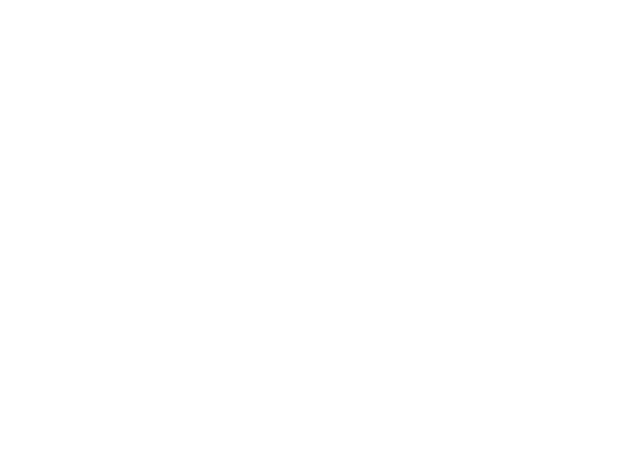
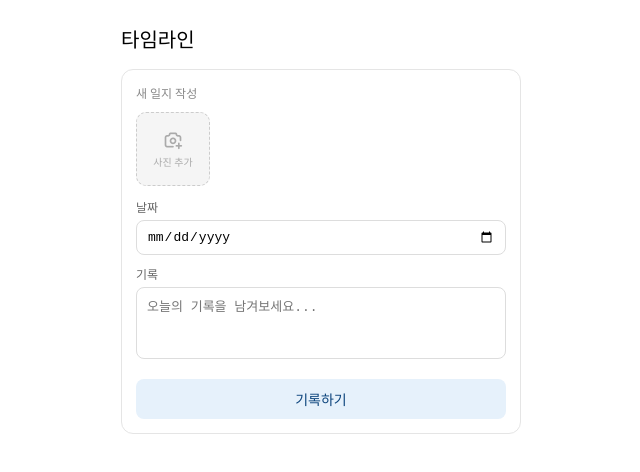
Before and after one commit to chungmya/toyproject.plantPlanner, a Vue app: page /diary in a window 1280 px wide. Shown: the top 472 px of the page, without its empty margins (319-959 px from the left). Built offline with nearby package versions, Linux system fonts and the light colour scheme.

Commit message:
[feat] timeline장표 만들기 diaryView

```diff
--- /dev/null
+++ b/src/assets/scss/pages/DiaryView.scss
@@ -0,0 +1,188 @@
+.diary {
+  padding: 16px;
+  max-width: 400px;
+  margin: 0 auto;
+
+  &__header {
+    margin-bottom: 16px;
+  }
+
+  &__title {
+    font-size: 20px;
+    font-weight: 500;
+    margin: 0;
+  }
+
+  &__form {
+    background: #fff;
+    border: 1px solid #e5e5e5;
+    border-radius: 12px;
+    padding: 14px;
+    margin-bottom: 20px;
+  }
+
+  &__form-label {
+    font-size: 12px;
+    font-weight: 500;
+    color: #888;
+    margin: 0 0 10px;
+  }
+
+  &__submit {
+    width: 100%;
+    margin-top: 10px;
+    background: #e6f1fb;
+    border: none;
+    color: #0c447c;
+    font-weight: 500;
+    padding: 10px;
+    border-radius: 8px;
+    font-size: 14px;
+    cursor: pointer;
+  }
+}
+
+.photo-upload {
+  width: 72px;
+  height: 72px;
+  border-radius: 10px;
+  background: #f5f5f5;
+  border: 1.5px dashed #ccc;
+  display: flex;
+  flex-direction: column;
+  align-items: center;
+  justify-content: center;
+  gap: 4px;
+  color: #aaa;
+  cursor: pointer;
+  margin-bottom: 12px;
+
+  i {
+    font-size: 20px;
+  }
+
+  span {
+    font-size: 10px;
+  }
+
+  &__preview {
+    width: 100%;
+    height: 100%;
+    object-fit: cover;
+    border-radius: 10px;
+  }
+}
+
+.form-group {
+  display: flex;
+  flex-direction: column;
+  margin-bottom: 10px;
+
+  label {
+    font-size: 12px;
+    font-weight: 500;
+    color: #666;
+    margin-bottom: 4px;
+  }
+
+  input,
+  textarea {
+    border: 1px solid #ddd;
+    border-radius: 8px;
+    padding: 8px 10px;
+    font-size: 13px;
+    box-sizing: border-box;
+    width: 100%;
+  }
+
+  textarea {
+    height: 72px;
+    resize: none;
+  }
+}
+
+.timeline {
+  list-style: none;
+  padding: 0;
+  margin: 0;
+
+  &__item {
+    display: flex;
+    gap: 12px;
+    position: relative;
+  }
+
+  // 타임라인 왼쪽 줄기 영역
+  &__dot {
+    width: 10px;
+    height: 10px;
+    border-radius: 50%;
+    background: #639922;
+    flex-shrink: 0;
+    margin-top: 6px;
+    position: relative;
+    z-index: 1;
+  }
+
+  &__line {
+    position: absolute;
+    left: 4px; // dot 중앙에 맞춤 (dot 10px / 2 = 5px - line 1.5px / 2)
+    top: 16px; // dot 아래부터 시작
+    bottom: 0;
+    width: 1.5px;
+    background: #e5e5e5;
+  }
+
+  // 마지막 아이템은 선 없애기
+  &__item:last-child &__line {
+    display: none;
+  }
+
+  &__card {
+    background: #fff;
+    border: 1px solid #e5e5e5;
+    border-radius: 12px;
+    padding: 12px;
+    margin-bottom: 12px;
+    flex: 1;
+    position: relative;
+  }
+
+  &__date {
+    font-size: 11px;
+    color: #aaa;
+    margin: 0 0 8px;
+  }
+
+  &__photo {
+    width: 100%;
+    height: 140px;
+    object-fit: cover;
+    border-radius: 8px;
+    margin-bottom: 8px;
+    display: block;
+  }
+
+  &__note {
+    font-size: 13px;
+    color: #333;
+    margin: 0;
+    line-height: 1.6;
+  }
+
+  &__delete {
+    position: absolute;
+    top: 10px;
+    right: 10px;
+    background: none;
+    border: none;
+    color: #ccc;
+    cursor: pointer;
+    font-size: 16px;
+    padding: 0;
+
+    &:hover {
+      color: #e24b4a;
+    }
+  }
+}
--- a/src/stores/diary.js
+++ b/src/stores/diary.js
@@ -1,16 +1,31 @@
 import { defineStore } from 'pinia'
-import { ref } from 'vue'
+import { ref, watch } from 'vue'
 
 export const useDiaryStore = defineStore('diary', () => {
-  const entries = ref([])
+
+  // localStorage에서 불러오기
+  const saved = localStorage.getItem('diaries')
+  const entries = ref(saved ? JSON.parse(saved) : [])
+
+  // 바뀌면 자동 저장
+  watch(entries, (newValue) => {
+    localStorage.setItem('diaries', JSON.stringify(newValue))
+  },
+    {deep : true}
+  )
 
   function addEntry(entry) {
-    entries.value.push({ id: Date.now(), date: new Date().toISOString(), ...entry })
+    //최신 일자가 위로쌓임
+    entries.value.unshift({ id: Date.now(), date: new Date().toISOString(), ...entry })
+  }
+
+  function removeEntry(id) {
+    entries.value = entries.value.filter(e => e.id !== id)
   }
 
   function getEntriesByPlant(plantId) {
     return entries.value.filter(e => e.plantId === plantId)
   }
 
-  return { entries, addEntry, getEntriesByPlant }
+  return { entries, addEntry, removeEntry, getEntriesByPlant }
 })
--- a/src/views/DiaryView.vue
+++ b/src/views/DiaryView.vue
@@ -1,11 +1,98 @@
 <template>
   <div class="diary">
-    <!-- 관리 일지 목록 -->
+    <header class="diary__header">
+      <h1 class="diary__title">타임라인</h1>
+    </header>
+
+    <!-- 일지 작성 폼 -->
+    <div class="diary__form">
+      <p class="diary__form-label">새 일지 작성</p>
+
+      <form class="diary-add__from" @submit.prevent="handleSubmit">
+        <div class="photo-upload" @click="triggerFileInput">
+          <div v-if="photoPreview">
+            <img :src="photoPreview" class="photo-upload__preview" />
+          </div>
+          <template v-else>
+            <i class="ti ti-camera-plus" aria-hidden="true"></i>
+            <span>사진 추가</span>
+          </template>
+        </div>
+        <input ref="fileInput" type="file" accept="image/*" style="display: none" @change="handlePhotoChange" />
+        <div class="form-group">
+          <label for="date">날짜</label>
+          <input id="date" type="date" v-model="selectedDate" />
+        </div>
+
+        <div class="form-group">
+          <label for="note">기록</label>
+          <textarea id="note" v-model="selectedNote" placeholder="오늘의 기록을 남겨보세요..."></textarea>
+        </div>
+
+        <button type="submit" class="diary__submit">기록하기</button>
+      </form>
+    </div>
+
+    <!-- 타임라인 목록 -->
+    <ul class="timeline">
+      <li class="timeline__item" v-for="entry in diaryStore.entries" :key="entry.id">
+        <div class="timeline__dot"></div>
+        <div class="timeline__line"></div>
+        <div class="timeline__card">
+          <p class="timeline__date">{{ entry.date }}</p>
+          <img v-if="entry.photo" class="timeline__photo" :src="entry.photo" alt="일지 사진" />
+          <p class="timeline__note">{{ entry.note }}</p>
+          <button type="button" class="timeline__delete" @click="diaryStore.removeEntry(entry.id)">
+            <i class="ti ti-trash" aria-hidden="true"></i>
+          </button>
+        </div>
+      </li>
+    </ul>
   </div>
 </template>
 
 <script setup>
-import { useDiaryStore } from '@/stores/diary'
+import { useDiaryStore } from "@/stores/diary";
+import "@/assets/scss/pages/DiaryView.scss";
+import { ref } from "vue";
 
-const diaryStore = useDiaryStore()
+const diaryStore = useDiaryStore();
+
+//사진 업로드
+const fileInput = ref(null);
+const photoPreview = ref(null);
+
+function triggerFileInput() {
+  fileInput.value.click();
+}
+
+function handlePhotoChange(event) {
+  const file = event.target.files[0];
+  if (file) {
+    const reader = new FileReader();
+    reader.onload = (e) => {
+      photoPreview.value = e.target.result;
+    };
+    reader.readAsDataURL(file);
+  }
+}
+
+//제출 버튼
+const selectedDate = ref("");
+const selectedNote = ref("");
+
+function handleSubmit() {
+  if (!selectedNote.value.trim()) return; // 기록이 비어있으면 제출하지 않음
+
+  diaryStore.addEntry({
+    date: selectedDate.value,
+    note: selectedNote.value,
+    photo: photoPreview.value,
+  });
+
+  //폼 제출후 초기화
+  selectedDate.value = "";
+  selectedNote.value = "";
+  photoPreview.value = null;
+}
 </script>
--- a/src/views/PlantAddView.vue
+++ b/src/views/PlantAddView.vue
@@ -1,9 +1,7 @@
 <template>
   <div class="plant-add">
     <header class="plant-add__header">
-      <RouterLink to="/" class="plant-detail__back-btn">
-        <i class="ti ti-arrow-left" aria-hidden="true"></i>
-      </RouterLink>
+      <i class="ti ti-arrow-left" aria-hidden="true" @click="router.back()"></i>
       <h1 class="plant-add__title">식물 친구 등록</h1>
     </header>
 
--- a/src/views/PlantDetailView.vue
+++ b/src/views/PlantDetailView.vue
@@ -2,9 +2,7 @@
   <div class="plant-detail" v-if="plant">
     <!-- 식물 상세 정보 -->
     <header class="plant-dtail__header">
-      <RouterLink to="/" class="plant-detail__back-btn">
-        <i class="ti ti-arrow-left" aria-hidden="true"></i>
-      </RouterLink>
+      <i class="ti ti-arrow-left" aria-hidden="true" @click="router.back()"> </i>
       <h1 class="plant-detail__title">{{ plant.name }}</h1>
     </header>
 
@@ -33,11 +31,12 @@
 </template>
 
 <script setup>
-import { RouterLink } from "vue-router";
+import { useRouter } from "vue-router";
 import { useRoute } from "vue-router";
 import { usePlantStore } from "@/stores/plant";
 import "@/assets/scss/pages/PlantDetailView.scss";
 
+const router = useRouter();
 const route = useRoute();
 const plantStore = usePlantStore();
 const plant = plantStore.getPlantById(Number(route.params.id));
```
